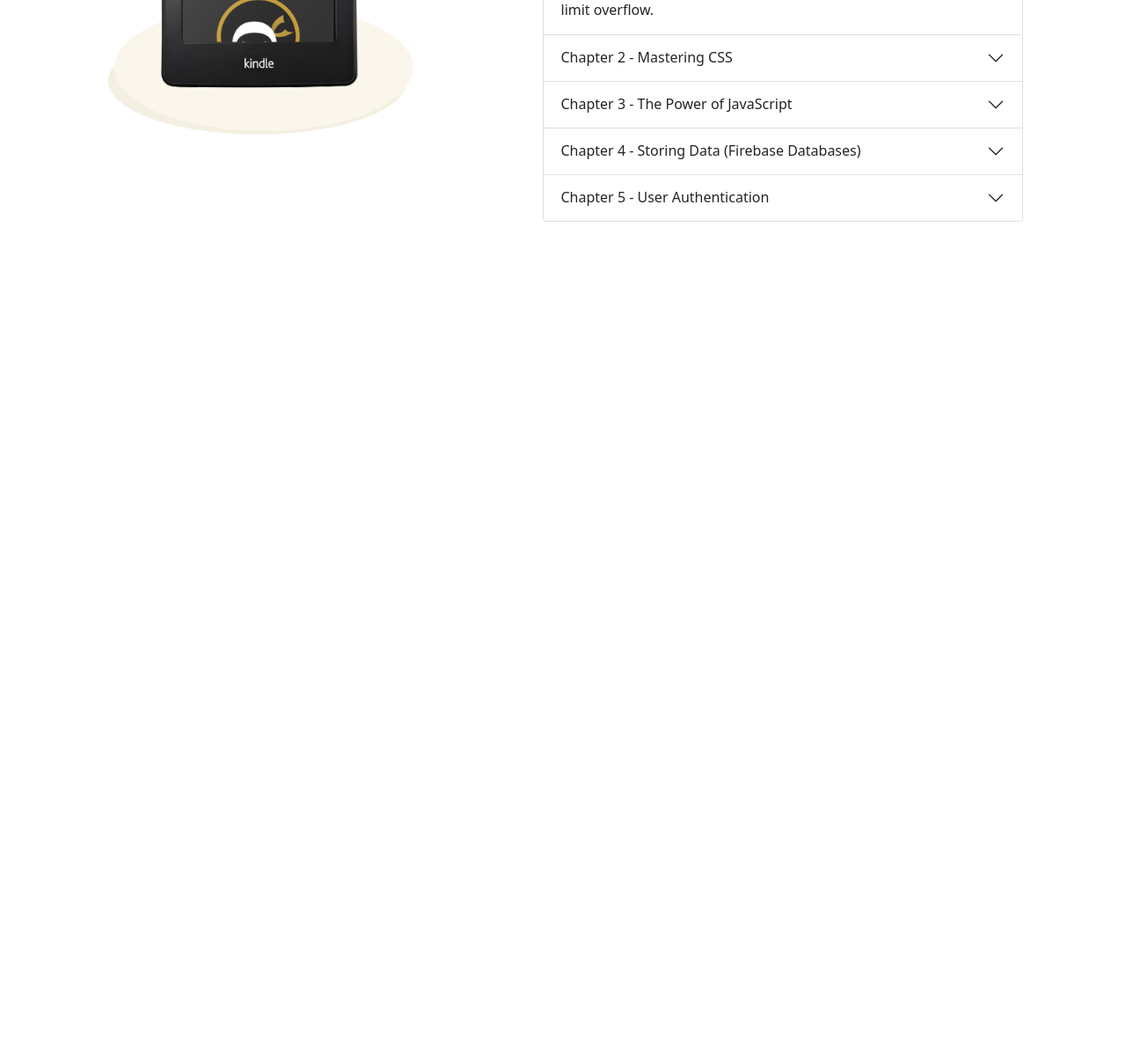
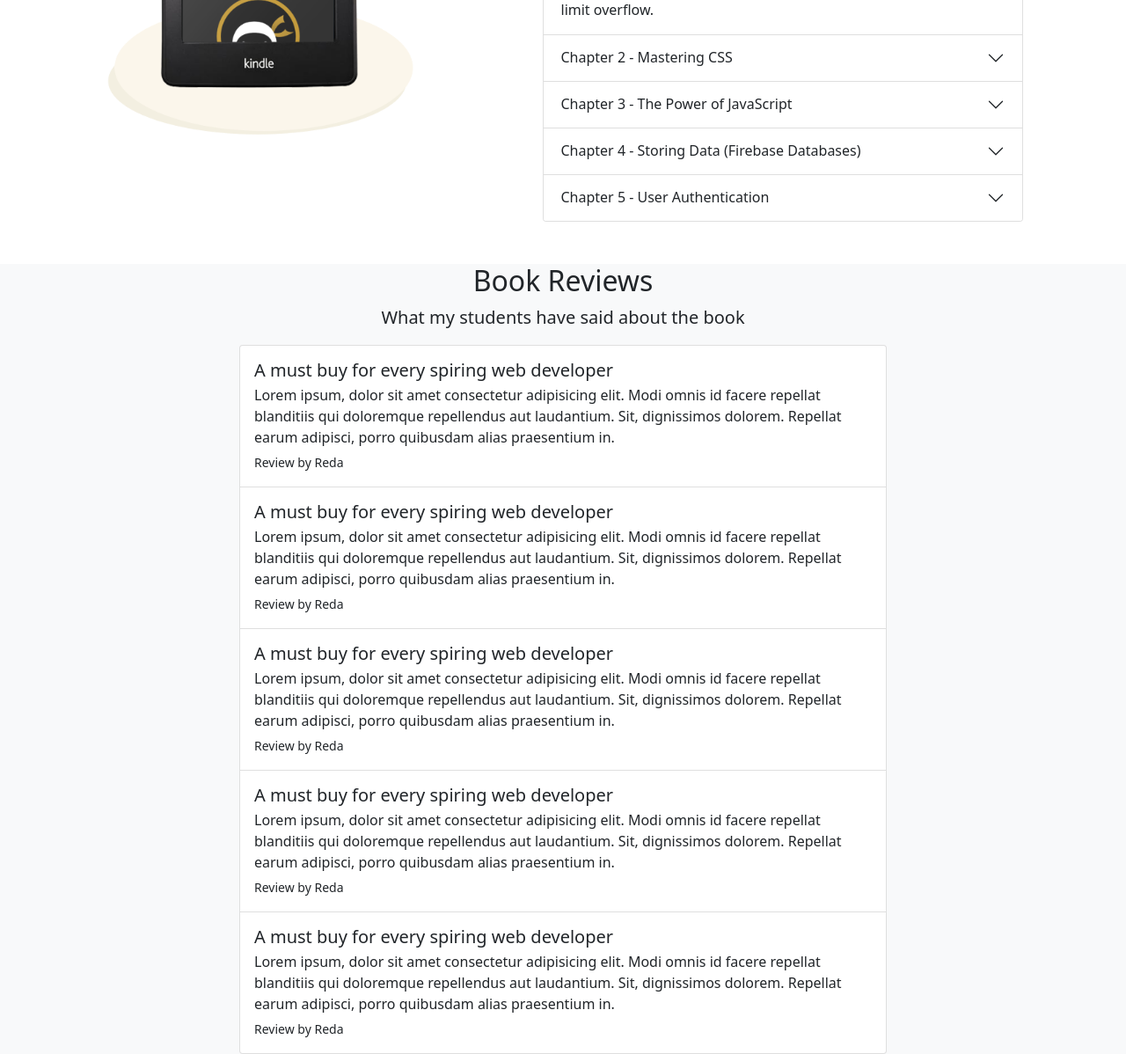
Before and after one commit to jrreda/CSS, a plain HTML site: page Kindle Store/index.html in a window 1280 px wide. Shown: the part 1648-2846 px from the top of the page at 88% size. Before the commit the page ends 1948 px from the top, so only its background shows below. Drawn offline with nearby package versions, Linux system fonts and the light colour scheme.

Commit message:
add reviews

```diff
--- a/Kindle Store/index.html
+++ b/Kindle Store/index.html
@@ -141,9 +141,11 @@
                             <div id="chapter-1" class="accordion-collapse collapse show" aria-labelledby="headingOne"
                                 data-bs-parent="#chapters">
                                 <div class="accordion-body">
-                                    <strong>This is the first item's accordion body.</strong> It is shown by default, until
+                                    <strong>This is the first item's accordion body.</strong> It is shown by default,
+                                    until
                                     the collapse plugin adds the appropriate classes that we use to style each element.
-                                    These classes control the overall appearance, as well as the showing and hiding via CSS
+                                    These classes control the overall appearance, as well as the showing and hiding via
+                                    CSS
                                     transitions. You can modify any of this with custom CSS or overriding our default
                                     variables. It's also worth noting that just about any HTML can go within the
                                     <code>.accordion-body</code>, though the transition does limit overflow.
@@ -162,7 +164,8 @@
                                 <div class="accordion-body">
                                     <strong>This is the second item's accordion body.</strong> It is hidden by default,
                                     until the collapse plugin adds the appropriate classes that we use to style each
-                                    element. These classes control the overall appearance, as well as the showing and hiding
+                                    element. These classes control the overall appearance, as well as the showing and
+                                    hiding
                                     via CSS transitions. You can modify any of this with custom CSS or overriding our
                                     default variables. It's also worth noting that just about any HTML can go within the
                                     <code>.accordion-body</code>, though the transition does limit overflow.
@@ -179,9 +182,11 @@
                             <div id="chapter-3" class="accordion-collapse collapse" aria-labelledby="headingThree"
                                 data-bs-parent="#accordionExample">
                                 <div class="accordion-body">
-                                    <strong>This is the third item's accordion body.</strong> It is hidden by default, until
+                                    <strong>This is the third item's accordion body.</strong> It is hidden by default,
+                                    until
                                     the collapse plugin adds the appropriate classes that we use to style each element.
-                                    These classes control the overall appearance, as well as the showing and hiding via CSS
+                                    These classes control the overall appearance, as well as the showing and hiding via
+                                    CSS
                                     transitions. You can modify any of this with custom CSS or overriding our default
                                     variables. It's also worth noting that just about any HTML can go within the
                                     <code>.accordion-body</code>, though the transition does limit overflow.
@@ -198,9 +203,11 @@
                             <div id="chapter-4" class="accordion-collapse collapse" aria-labelledby="headingFour"
                                 data-bs-parent="#accordionExample">
                                 <div class="accordion-body">
-                                    <strong>This is the third item's accordion body.</strong> It is hidden by default, until
+                                    <strong>This is the third item's accordion body.</strong> It is hidden by default,
+                                    until
                                     the collapse plugin adds the appropriate classes that we use to style each element.
-                                    These classes control the overall appearance, as well as the showing and hiding via CSS
+                                    These classes control the overall appearance, as well as the showing and hiding via
+                                    CSS
                                     transitions. You can modify any of this with custom CSS or overriding our default
                                     variables. It's also worth noting that just about any HTML can go within the
                                     <code>.accordion-body</code>, though the transition does limit overflow.
@@ -217,9 +224,11 @@
                             <div id="chapter-5" class="accordion-collapse collapse" aria-labelledby="headingFive"
                                 data-bs-parent="#accordionExample">
                                 <div class="accordion-body">
-                                    <strong>This is the third item's accordion body.</strong> It is hidden by default, until
+                                    <strong>This is the third item's accordion body.</strong> It is hidden by default,
+                                    until
                                     the collapse plugin adds the appropriate classes that we use to style each element.
-                                    These classes control the overall appearance, as well as the showing and hiding via CSS
+                                    These classes control the overall appearance, as well as the showing and hiding via
+                                    CSS
                                     transitions. You can modify any of this with custom CSS or overriding our default
                                     variables. It's also worth noting that just about any HTML can go within the
                                     <code>.accordion-body</code>, though the transition does limit overflow.
@@ -233,6 +242,45 @@
     </section>
 
     <!-- reviews list -->
+    <section id="reviews" class="bg-light">
+        <div class="container-lg">
+            <div class="text-center">
+                <h2>Book Reviews</h2>
+                <p class="lead">What my students have said about the book</p>
+            </div>
+            <div class="row justify-content-center">
+                <div class="col-lg-8">
+                    <div class="list-group">
+                        <div class="list-group-item py-3">
+                            <h5 class="mb-1">A must buy for every spiring web developer</h5>
+                            <p class="mb-1">Lorem ipsum, dolor sit amet consectetur adipisicing elit. Modi omnis id facere repellat blanditiis qui doloremque repellendus aut laudantium. Sit, dignissimos dolorem. Repellat earum adipisci, porro quibusdam alias praesentium in.</p>
+                            <small>Review by Reda</small>
+                        </div>
+                        <div class="list-group-item py-3">
+                            <h5 class="mb-1">A must buy for every spiring web developer</h5>
+                            <p class="mb-1">Lorem ipsum, dolor sit amet consectetur adipisicing elit. Modi omnis id facere repellat blanditiis qui doloremque repellendus aut laudantium. Sit, dignissimos dolorem. Repellat earum adipisci, porro quibusdam alias praesentium in.</p>
+                            <small>Review by Reda</small>
+                        </div>
+                        <div class="list-group-item py-3">
+                            <h5 class="mb-1">A must buy for every spiring web developer</h5>
+                            <p class="mb-1">Lorem ipsum, dolor sit amet consectetur adipisicing elit. Modi omnis id facere repellat blanditiis qui doloremque repellendus aut laudantium. Sit, dignissimos dolorem. Repellat earum adipisci, porro quibusdam alias praesentium in.</p>
+                            <small>Review by Reda</small>
+                        </div>
+                        <div class="list-group-item py-3">
+                            <h5 class="mb-1">A must buy for every spiring web developer</h5>
+                            <p class="mb-1">Lorem ipsum, dolor sit amet consectetur adipisicing elit. Modi omnis id facere repellat blanditiis qui doloremque repellendus aut laudantium. Sit, dignissimos dolorem. Repellat earum adipisci, porro quibusdam alias praesentium in.</p>
+                            <small>Review by Reda</small>
+                        </div>
+                        <div class="list-group-item py-3">
+                            <h5 class="mb-1">A must buy for every spiring web developer</h5>
+                            <p class="mb-1">Lorem ipsum, dolor sit amet consectetur adipisicing elit. Modi omnis id facere repellat blanditiis qui doloremque repellendus aut laudantium. Sit, dignissimos dolorem. Repellat earum adipisci, porro quibusdam alias praesentium in.</p>
+                            <small>Review by Reda</small>
+                        </div>
+                    </div>
+                </div>
+            </div>
+        </div>
+    </section>
 
     <!-- Option 1: Bootstrap Bundle with Popper -->
     <script src="https://cdn.jsdelivr.net/npm/bootstrap@5.0.2/dist/js/bootstrap.bundle.min.js"
```
